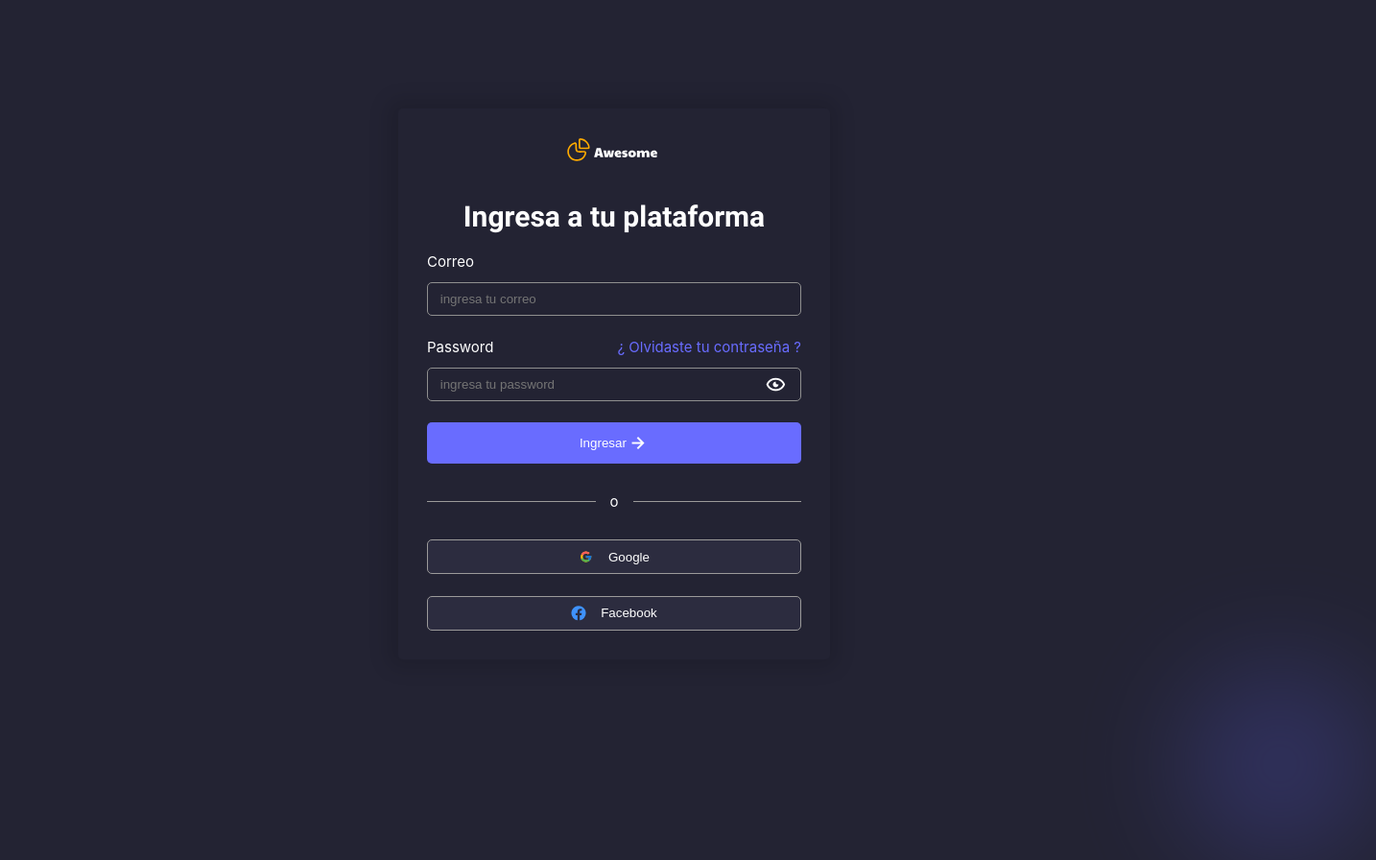
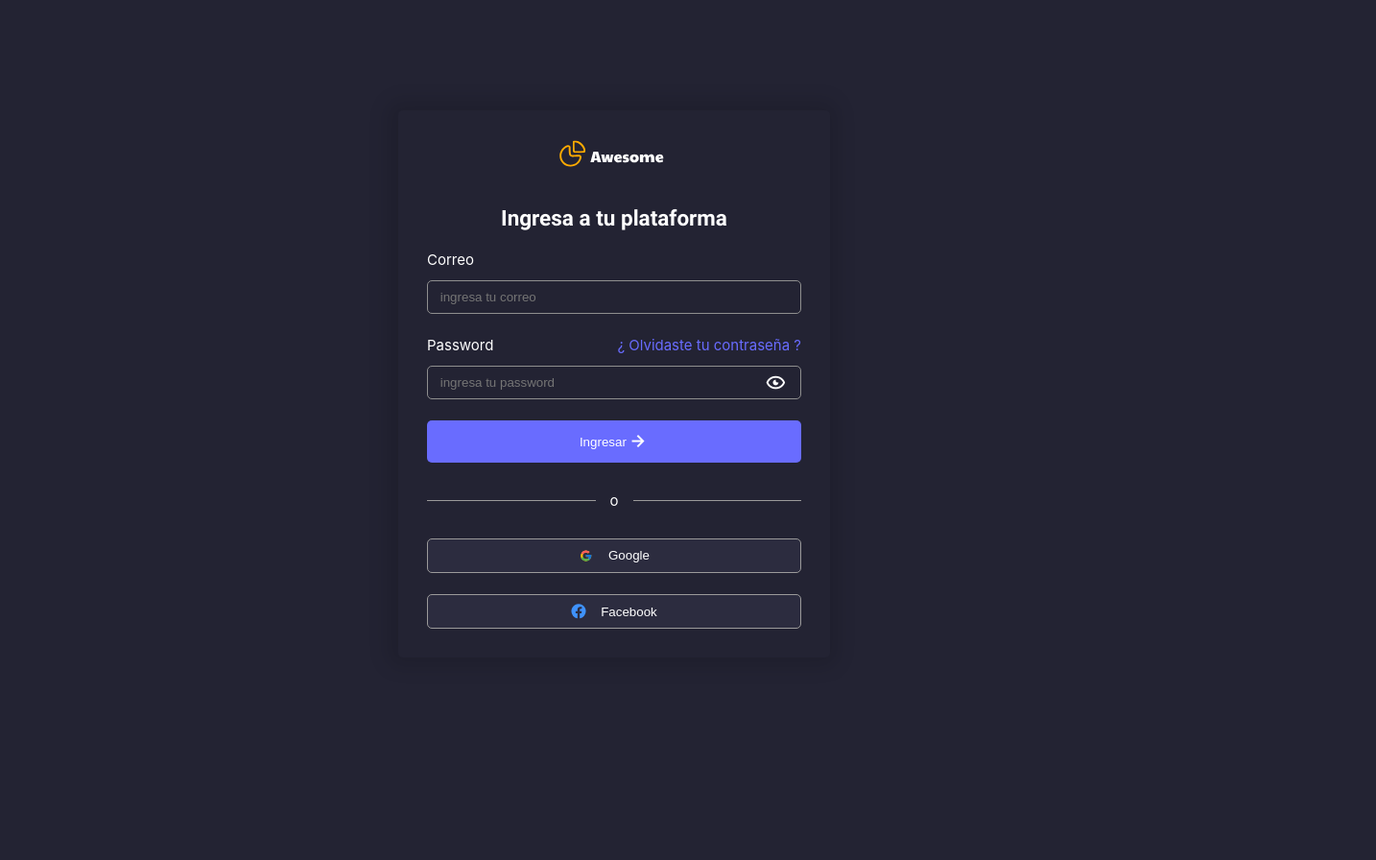
Before and after one commit to Ivanproyectos/desarrollo-web-coder, a plain HTML site: page pages/login.html in a window 1280 px wide. Shown: the whole page at 96% size, 1434 px wide, since content can reach past the window. After the commit the page ends 800 px from the top, so only its background shows below. Drawn offline with Linux system fonts and the light colour scheme; a web font is replaced by a local one.

Commit message:
se elimino un elemento que no era necesario en el login

```diff
--- a/pages/login.html
+++ b/pages/login.html
@@ -11,15 +11,14 @@
 </head>
 
 <body>
-    <div class="filtro-bottom"></div>
     <main class="wrapper">
         <section class="login">
             <div class="login__form">
                 <form>
                     <figure class="text-center login__logo">
-                        <img src="../assets/img/logo.svg">
+                        <img src="../assets/img/logo.svg" class="logo">
                     </figure>
-                    <h1 class="text-center">Ingresa a tu plataforma</h1>
+                    <h2 class="text-center">Ingresa a tu plataforma</h2>
                     <div class="form-group">
                         <label for="correo">Correo</label>
                         <input class="control-input" name="correo" id="correo" type="email"
--- a/styles/mediaqueries/desktop.css
+++ b/styles/mediaqueries/desktop.css
@@ -55,7 +55,7 @@ html{
 .portada{
   height: calc(100vh - 64px);
   margin: 0;
-  padding-top: 2rem;
+  padding-top: 3rem;
 
 }
 .portada__imagen{
@@ -88,6 +88,7 @@ html{
     flex-flow: row nowrap;
     justify-content: center;
     margin: 0;
+    padding-top: 3rem;
 }
 .beneficio__card{
     width: 20%;
```
